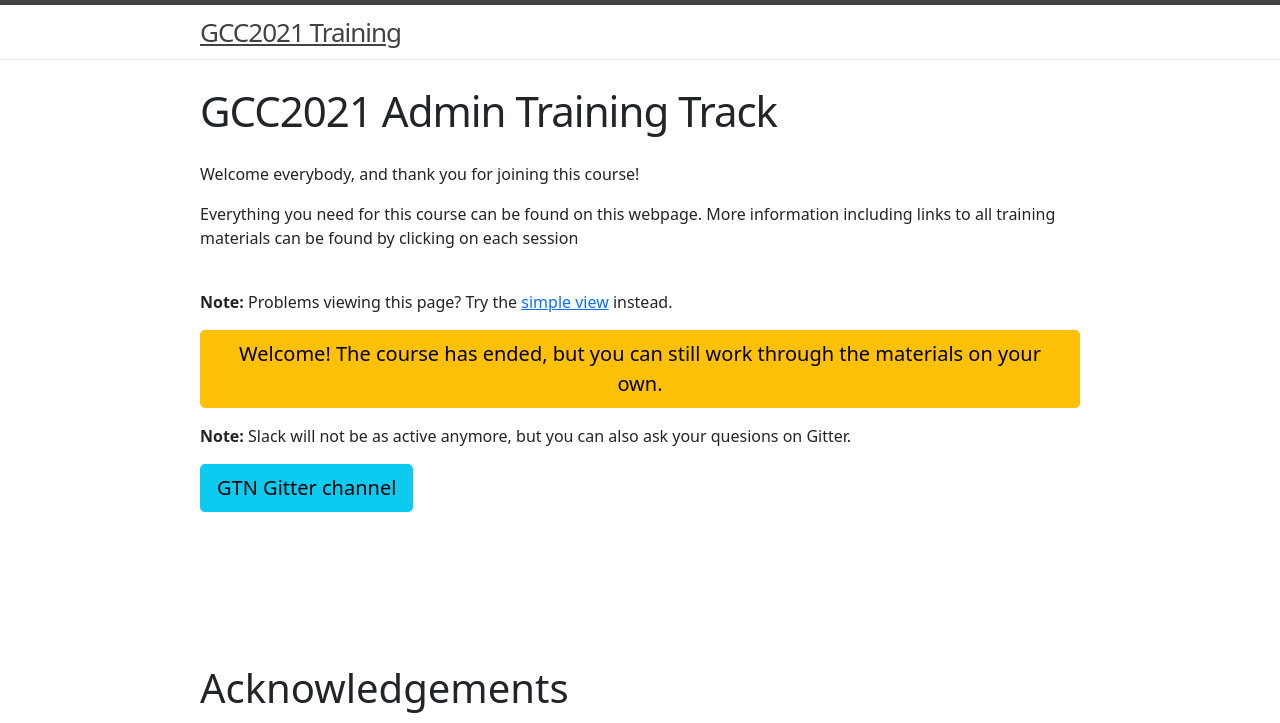
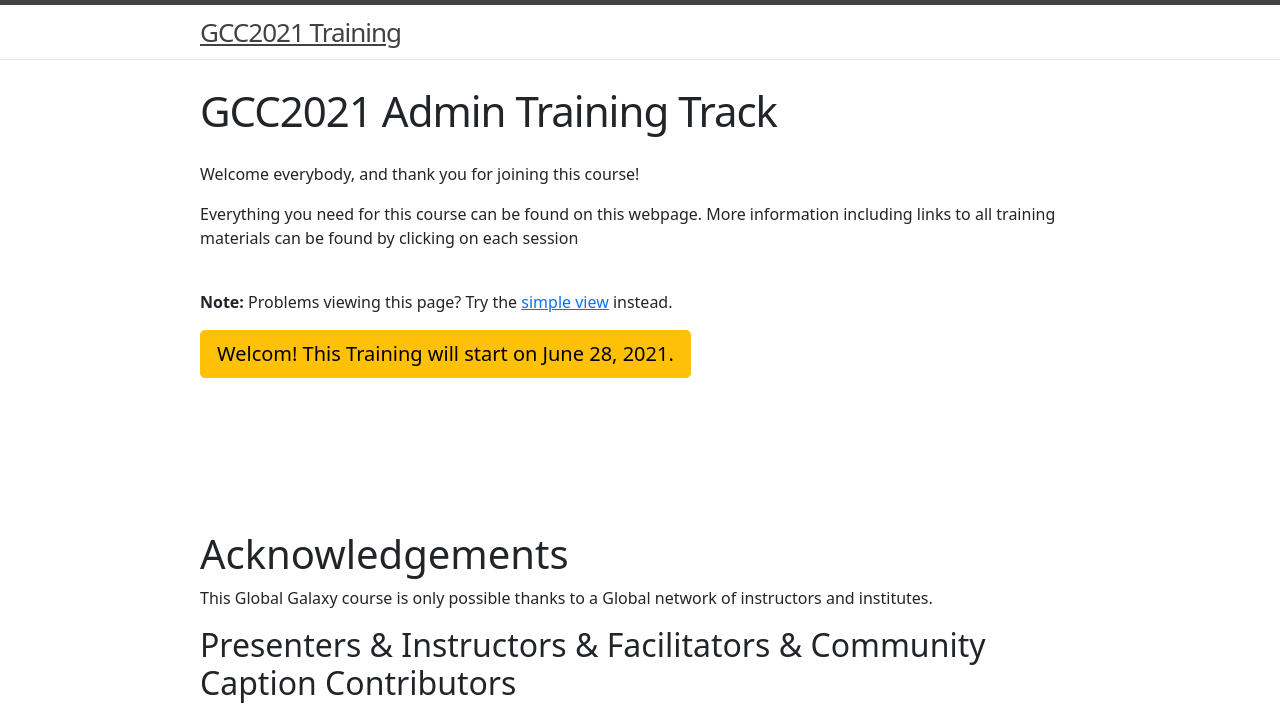
Before and after one commit to shiltemann/gcc2021-training, a Jekyll site: the page built from admin-track.md, in a window 1280 px wide and 900 px high, cut to the strip 0-723 px from the top of the window. Built offline with Jekyll 4.4.1, drawn with Linux system fonts in a browser that asks for light colours.

Commit message:
update buttonw

```diff
--- a/admin-track.md
+++ b/admin-track.md
@@ -12,11 +12,7 @@ links to all training materials can be found by clicking on each session
 **Note:** Problems viewing this page? Try the [simple view]({{site.baseurl}}/workshop-simpleview) instead.
 
 
-<a href="{{site.baseurl}}/workshop"><button type="button" class="btn btn-warning btn-lg">Welcome! The course has ended, but you can still work through the materials on your own.</button></a>
-
-**Note:** Slack will not be as active anymore, but you can also ask your quesions on Gitter.
-
-<a href="https://gitter.im/Galaxy-Training-Network/Lobby"><button type="button" class="btn btn-info btn-lg">GTN Gitter channel</button></a>
+<a href="{{site.baseurl}}/workshop"><button type="button" class="btn btn-warning btn-lg">Welcom! This Training will start on June 28, 2021.</button></a>
 
 
 
```
Also changed, not shown: dev-track.md (+1 -6 lines), science-track.md (+1 -5 lines).
